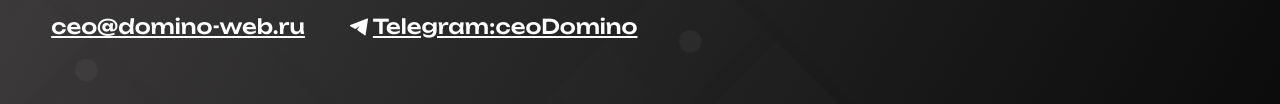
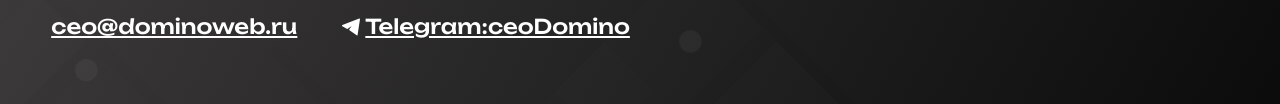
Before and after one commit to KN-develop/domino-html, a website built with webpack: page index.html in a window 1280 px wide. Shown: the part 563-667 px from the top of the page. Built offline with nearby package versions, Linux system fonts and the light colour scheme; files whose address does not match are found by name.

Commit message:
feat post

```diff
--- a/index.html
+++ b/index.html
@@ -72,7 +72,7 @@
                   </nav>
                   <ul class="menu__links links links--col">
                     <li class="link__item">
-                      <a href="mailto:n_13@bk.ru" class="link link--white">ceo@domino-web.ru</a>
+                      <a href="mailto:ceo@dominoweb.ru" class="link link--white">ceo@dominoweb.ru</a>
                     </li>
                     <li class="link__item">
                       <a target="_blank" href="https://t.me/codenk" class="link link--white">
@@ -143,7 +143,7 @@
 
             <ul class="main__links links links--col-laptop">
               <li class="link__item">
-                <a href="mailto:n_13@bk.ru" class="link link--white">ceo@domino-web.ru</a>
+                <a href="mailto:ceo@dominoweb.ru" class="link link--white">ceo@dominoweb.ru</a>
               </li>
               <li class="link__item">
                 <a target="_blank" href="https://t.me/codenk" class="link link--white link--with-icon"
```
